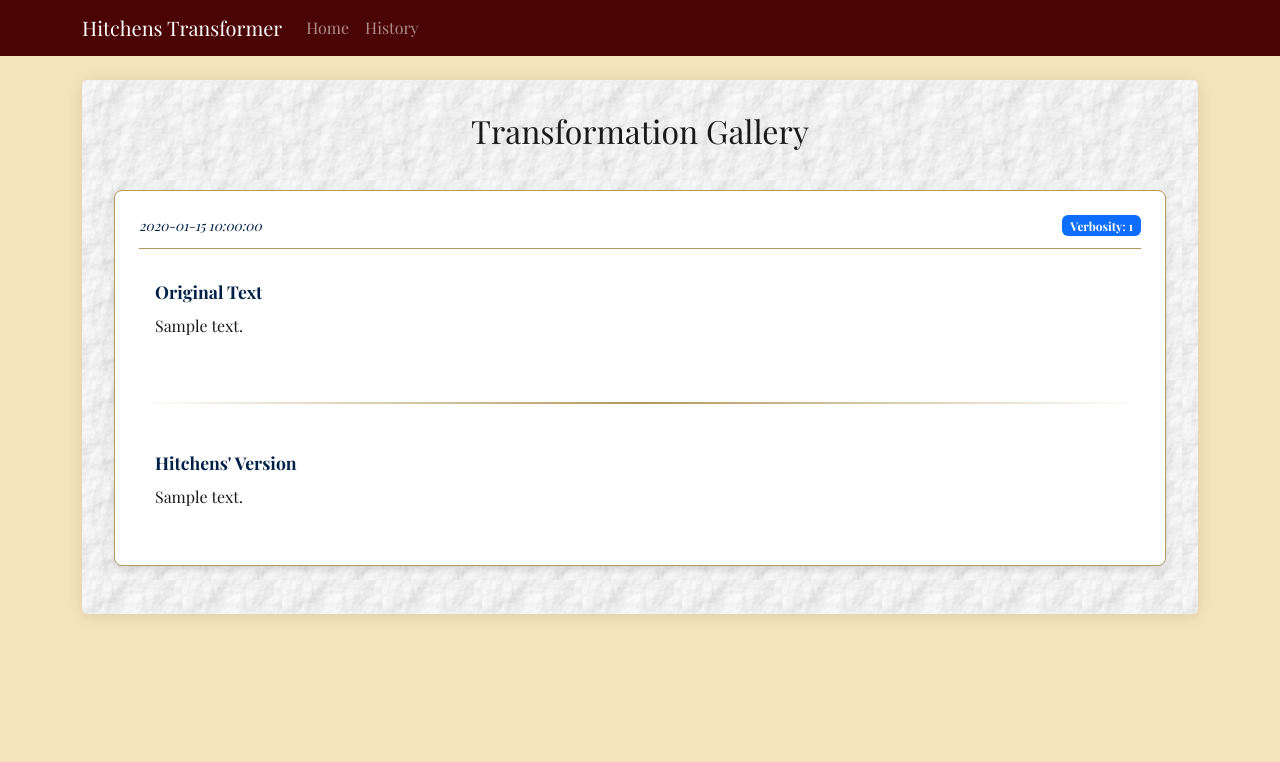
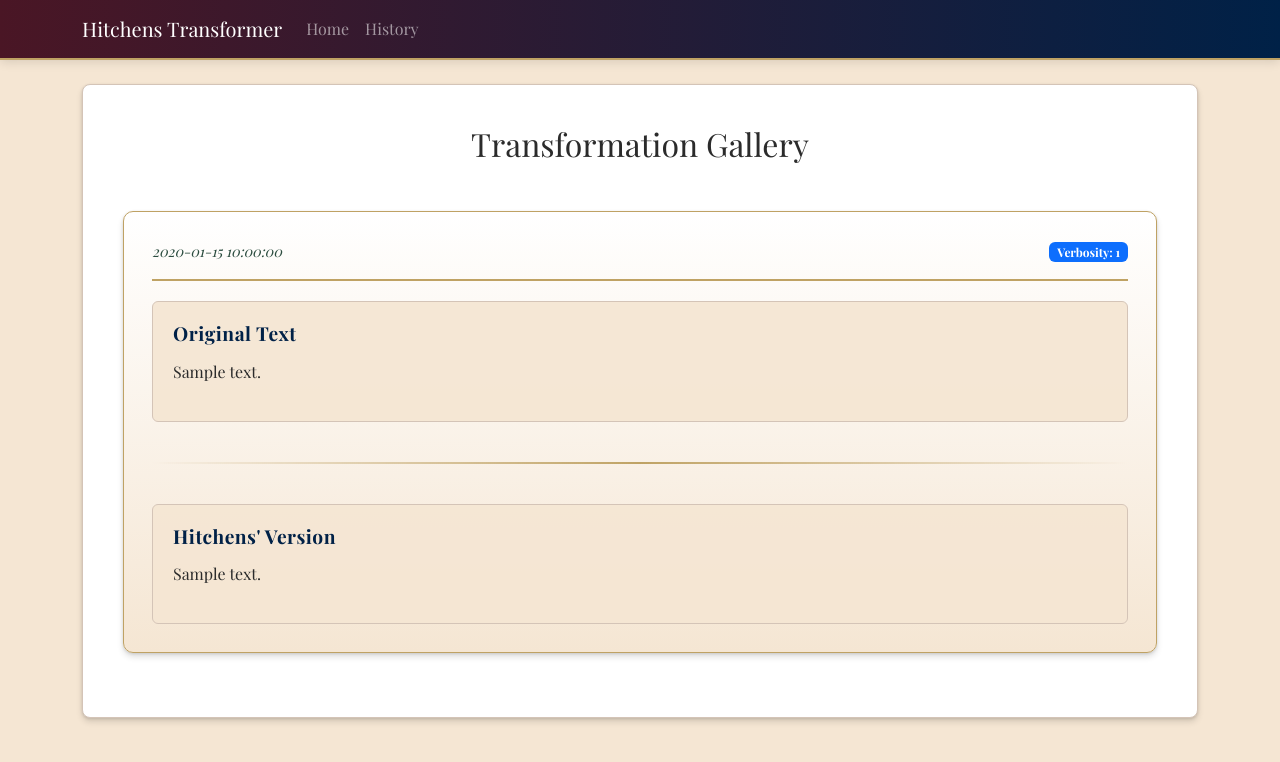
Before and after one commit to dctmfoo/HitchensRhetoricTransform, a Flask app: page /history in a window 1280 px wide. Shown: the top 762 px of the page. Run offline with Flask 3, Linux system fonts and the light colour scheme; tables that the repository leaves empty hold one stand-in row (values such as "Sample post"); some web fonts are replaced.

Commit message:
Agent query: Does the updated color scheme look more refined while maintaining the scholarly theme? Please check if the colors are harmonious and if the gradients and transitions are smooth.

```diff
--- a/static/css/style.css
+++ b/static/css/style.css
@@ -1,110 +1,157 @@
 :root {
-    --mahogany: #4A0404;
-    --aged-paper: #F4E4BC;
-    --ink-black: #1A1A1A;
+    /* Primary Colors */
+    --deep-burgundy: #4A1625;
+    --aged-parchment: #F5E6D3;
+    --ink-black: #2B2B2B;
     --oxford-blue: #002147;
-    --gold-accent: #B4975A;
-    --shadow-color: rgba(0, 0, 0, 0.1);
+
+    /* Secondary Colors */
+    --antique-gold: #BFA264;
+    --leather-brown: #8B4513;
+    --faded-sepia: #D4C4B7;
+
+    /* Accent Colors */
+    --forest-green: #2B4C3F;
+    --muted-crimson: #7B323C;
+
+    /* Utility Colors */
+    --shadow-color: rgba(0, 0, 0, 0.12);
+    --overlay-light: rgba(245, 230, 211, 0.95);
+    --overlay-dark: rgba(43, 43, 43, 0.05);
 }
 
 body {
     font-family: 'Playfair Display', serif;
-    background-color: var(--aged-paper);
+    background-color: var(--aged-parchment);
     color: var(--ink-black);
+    line-height: 1.6;
 }
 
 .navbar {
-    background-color: var(--mahogany);
+    background: linear-gradient(to right, var(--deep-burgundy), var(--oxford-blue));
+    border-bottom: 2px solid var(--antique-gold);
+    box-shadow: 0 2px 10px var(--shadow-color);
 }
 
 .paper {
     background-color: #fff;
     background-image: url('../images/paper-texture.svg');
-    padding: 2rem;
-    border-radius: 5px;
-    box-shadow: 0 2px 15px var(--shadow-color);
+    background-blend-mode: overlay;
+    padding: 2.5rem;
+    border-radius: 8px;
+    box-shadow:
+        0 4px 6px var(--shadow-color),
+        0 1px 3px var(--shadow-color);
+    border: 1px solid var(--faded-sepia);
 }
 
 textarea {
     font-family: 'Playfair Display', serif;
-    background-color: rgba(255, 255, 255, 0.9);
-    border: 1px solid #ccc;
-    padding: 1rem;
+    background-color: var(--overlay-light);
+    border: 1px solid var(--leather-brown);
+    padding: 1.25rem;
+    border-radius: 6px;
+    transition: all 0.3s ease;
+}
+
+textarea:focus {
+    border-color: var(--antique-gold);
+    box-shadow: 0 0 0 2px rgba(191, 162, 100, 0.2);
+    outline: none;
 }
 
 .btn-primary {
-    background-color: var(--mahogany);
-    border-color: var(--mahogany);
+    background: linear-gradient(145deg, var(--deep-burgundy), var(--muted-crimson));
+    border: none;
+    padding: 0.75rem 1.5rem;
+    transition: all 0.3s ease;
+    box-shadow: 0 2px 4px var(--shadow-color);
+}
+
+.btn-primary:hover {
+    background: linear-gradient(145deg, var(--muted-crimson), var(--deep-burgundy));
+    transform: translateY(-1px);
+    box-shadow: 0 4px 6px var(--shadow-color);
 }
 
 .example-card {
-    padding: 1.5rem;
-    border: 1px solid #ddd;
-    border-radius: 5px;
-    background-color: rgba(255, 255, 255, 0.7);
+    padding: 1.75rem;
+    border: 1px solid var(--faded-sepia);
+    border-radius: 8px;
+    background-color: var(--overlay-light);
+    transition: all 0.3s ease;
 }
 
 /* Gallery Layout Styles */
 .transformation-gallery {
     display: grid;
-    grid-template-columns: repeat(auto-fit, minmax(300px, 1fr));
-    gap: 2rem;
-    padding: 1rem 0;
+    grid-template-columns: repeat(auto-fit, minmax(320px, 1fr));
+    gap: 2.5rem;
+    padding: 1.5rem 0;
 }
 
 .gallery-item {
-    perspective: 1000px;
+    perspective: 1200px;
 }
 
 .gallery-card {
-    background-color: #fff;
-    border: 1px solid var(--gold-accent);
-    border-radius: 8px;
-    padding: 1.5rem;
+    background: linear-gradient(to bottom, #fff, var(--aged-parchment));
+    border: 1px solid var(--antique-gold);
+    border-radius: 10px;
+    padding: 1.75rem;
     transition: all 0.3s ease;
     height: 100%;
-    box-shadow: 0 4px 6px var(--shadow-color);
+    box-shadow:
+        0 4px 6px var(--shadow-color),
+        0 1px 3px var(--shadow-color);
     position: relative;
     transform-style: preserve-3d;
 }
 
 .gallery-card:hover {
     transform: translateY(-5px) rotateX(2deg);
-    box-shadow: 0 8px 12px var(--shadow-color);
+    box-shadow:
+        0 8px 12px var(--shadow-color),
+        0 2px 4px var(--shadow-color);
 }
 
 .card-metadata {
-    border-bottom: 1px solid var(--gold-accent);
-    padding-bottom: 0.75rem;
-    margin-bottom: 1rem;
+    border-bottom: 2px solid var(--antique-gold);
+    padding-bottom: 1rem;
+    margin-bottom: 1.25rem;
     display: flex;
     justify-content: space-between;
     align-items: center;
 }
 
 .timestamp {
-    font-size: 0.85rem;
-    color: var(--oxford-blue);
+    font-size: 0.9rem;
+    color: var(--forest-green);
     font-style: italic;
 }
 
 .card-content {
     display: flex;
     flex-direction: column;
-    gap: 1rem;
+    gap: 1.25rem;
 }
 
 .divider {
     height: 2px;
-    background: linear-gradient(to right, transparent, var(--gold-accent), transparent);
-    margin: 1rem 0;
+    background: linear-gradient(to right,
+        transparent,
+        var(--antique-gold),
+        transparent
+    );
+    margin: 1.25rem 0;
 }
 
 .original-text, .transformed-text {
-    padding: 1rem;
-    background-color: rgba(255, 255, 255, 0.7);
-    border-radius: 4px;
-    transition: background-color 0.2s ease;
+    padding: 1.25rem;
+    background-color: var(--overlay-light);
+    border-radius: 6px;
+    transition: all 0.3s ease;
+    border: 1px solid var(--faded-sepia);
 }
 
 .text-content {
@@ -113,16 +160,16 @@ textarea {
 
 .copy-btn {
     position: absolute;
-    top: 0;
-    right: 0;
-    padding: 0.25rem 0.75rem;
-    font-size: 0.85rem;
+    top: 0.5rem;
+    right: 0.5rem;
+    padding: 0.35rem 0.85rem;
+    font-size: 0.9rem;
     color: var(--oxford-blue);
-    background-color: rgba(255, 255, 255, 0.9);
-    border: 1px solid var(--gold-accent);
+    background-color: var(--overlay-light);
+    border: 1px solid var(--antique-gold);
     border-radius: 4px;
     cursor: pointer;
-    transition: all 0.2s ease;
+    transition: all 0.3s ease;
     opacity: 0;
 }
 
@@ -131,25 +178,28 @@ textarea {
 }
 
 .copy-btn:hover {
-    background-color: var(--gold-accent);
+    background-color: var(--antique-gold);
     color: white;
+    transform: translateY(-1px);
 }
 
 .copy-btn.copied {
-    background-color: var(--oxford-blue);
+    background-color: var(--forest-green);
     color: white;
-    border-color: var(--oxford-blue);
+    border-color: var(--forest-green);
 }
 
 .original-text:hover, .transformed-text:hover {
-    background-color: rgba(255, 255, 255, 0.9);
+    background-color: var(--overlay-light);
+    box-shadow: 0 2px 4px var(--overlay-dark);
 }
 
 h5 {
     color: var(--oxford-blue);
     font-weight: 600;
-    margin-bottom: 0.75rem;
-    font-size: 1.1rem;
+    margin-bottom: 0.85rem;
+    font-size: 1.2rem;
+    letter-spacing: 0.5px;
 }
 
 /* Typewriter effect classes */
```
